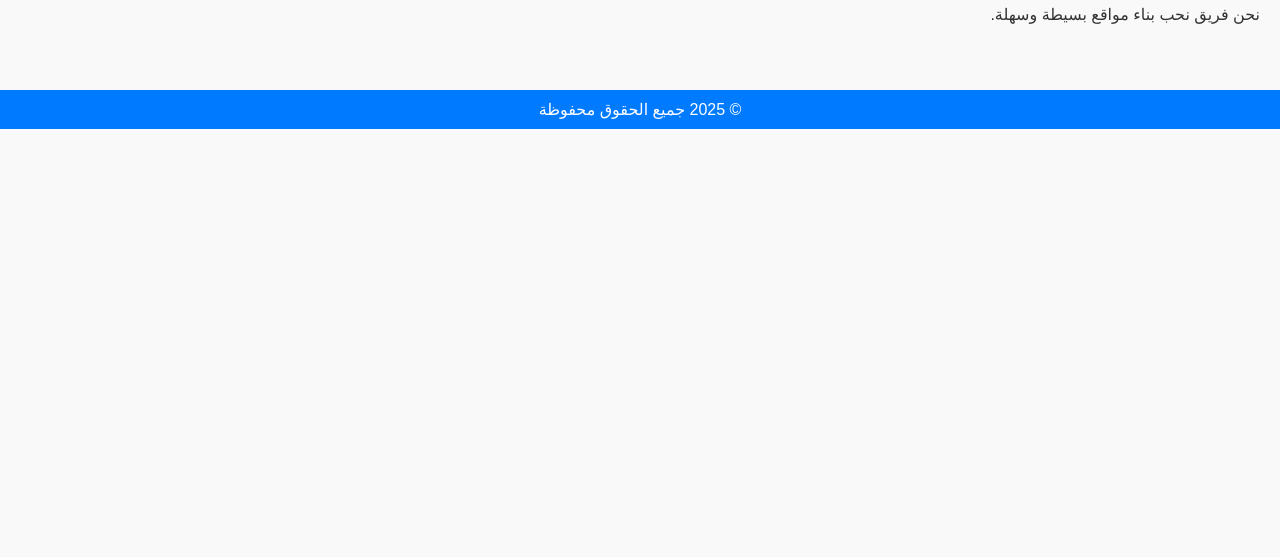
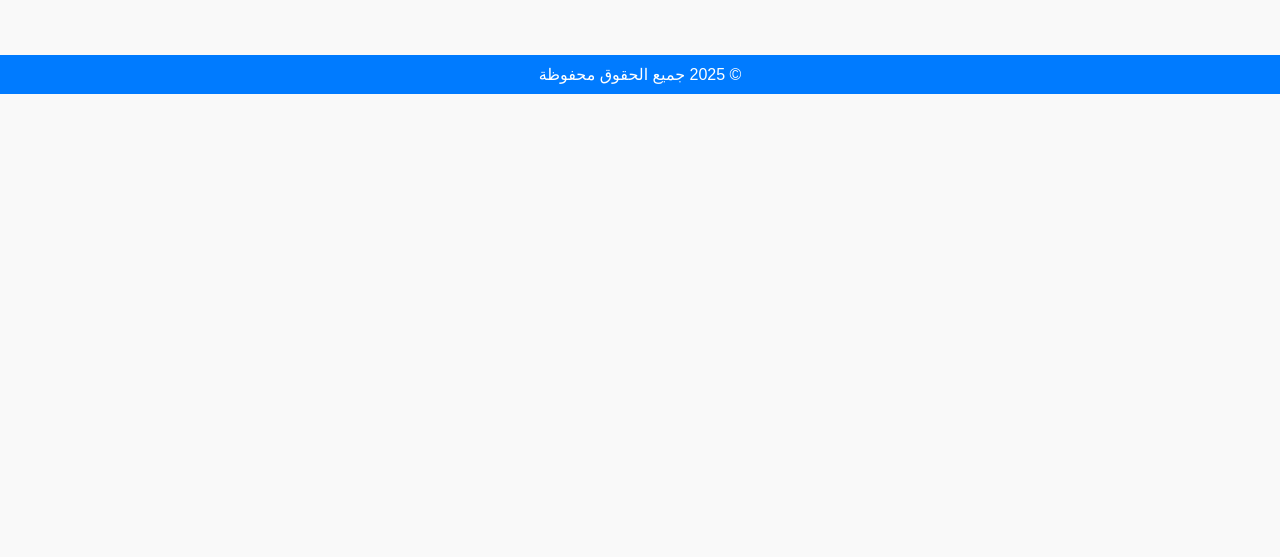
Before and after one commit to rehabsamir1303/web, a plain HTML site: page about.html in a window 1280 px wide. Shown: the part 243-800 px from the top of the page. Drawn offline with Linux system fonts and the light colour scheme.

Commit message:
Update about.html

```diff
--- a/about.html
+++ b/about.html
@@ -14,7 +14,6 @@
   </nav>
   <main>
     <h2>من نحن</h2>
-    <p>نحن فريق نحب بناء مواقع بسيطة وسهلة.</p>
   </main>
   <footer>&copy; 2025 جميع الحقوق محفوظة</footer>
 </body>
```
